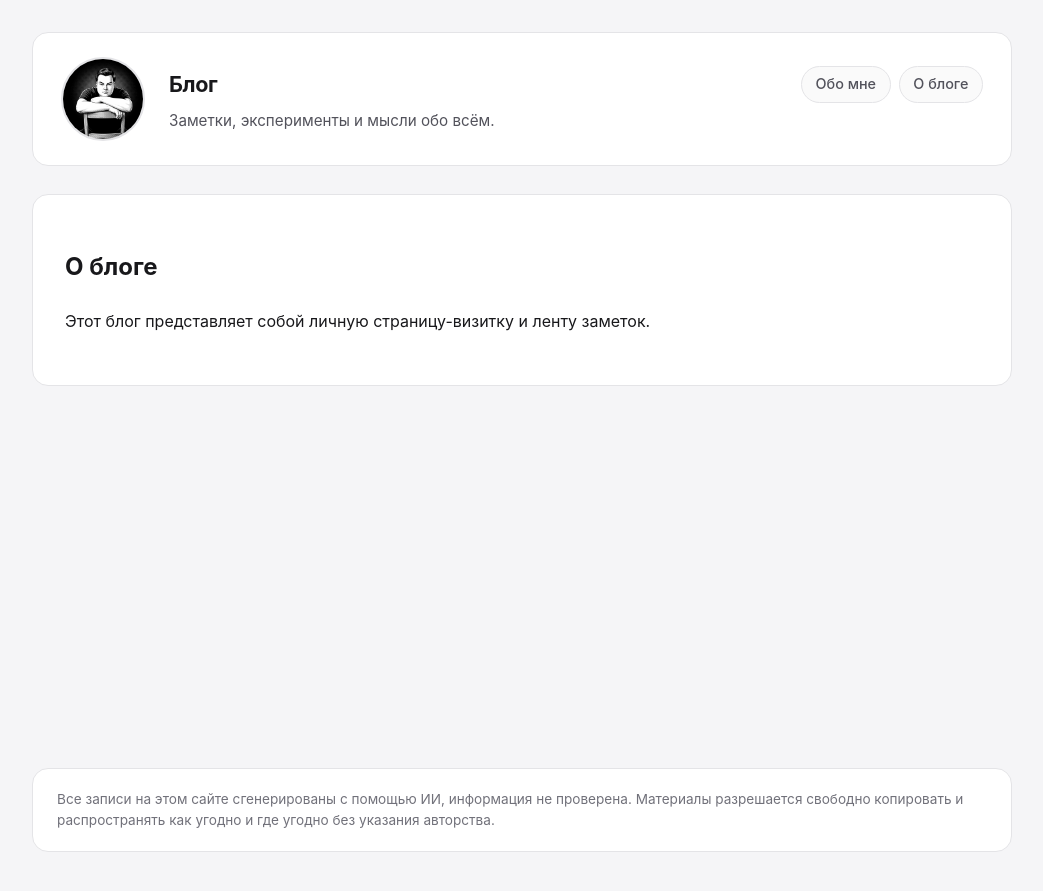
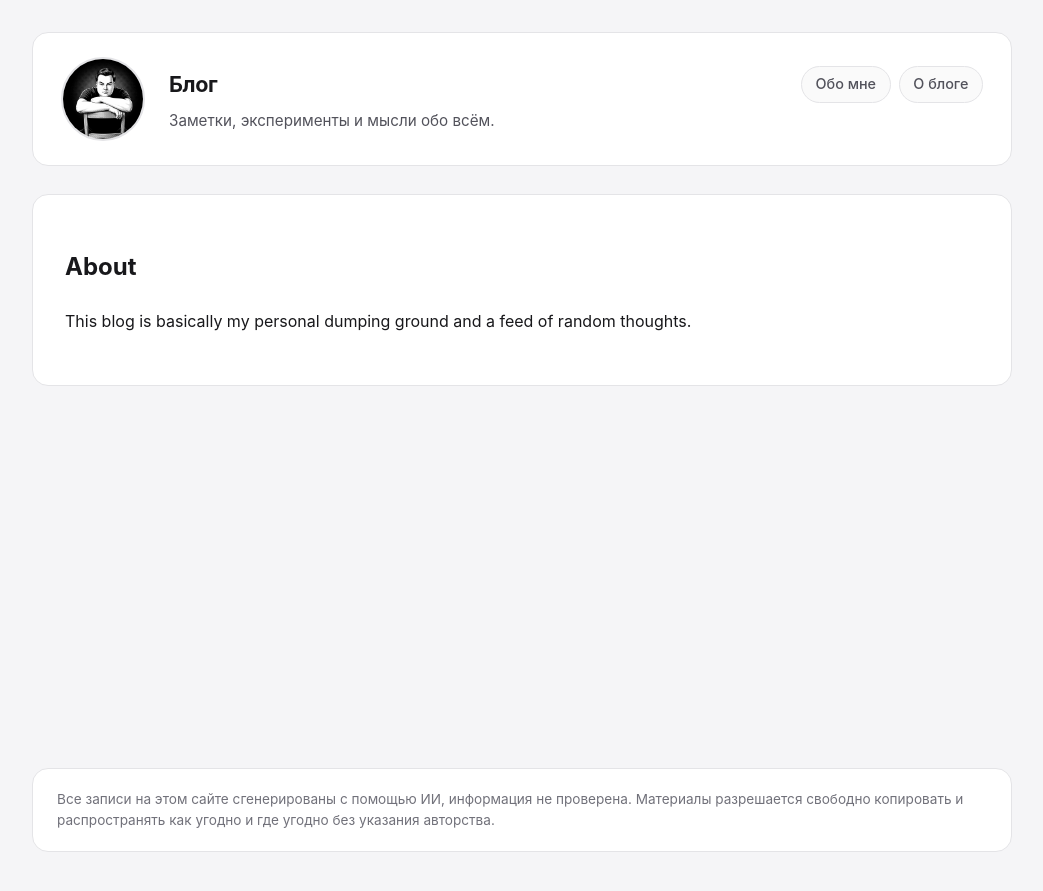
Before and after one commit to mudaczok/mudaczok.github.io, a Jekyll site: the page built from about.md, in a window 1280 px wide. Shown: the top 891 px of the page, without its empty margins (118-1161 px from the left). Built offline with Jekyll 4.4.1, drawn with Linux system fonts in a browser that asks for light colours.

Commit message:
Update Страницы “about”

```diff
--- a/about.md
+++ b/about.md
@@ -1,6 +1,7 @@
 ---
 layout: page
-title: О блоге
+title: About
 permalink: /about/
 ---
-Этот блог представляет собой личную страницу-визитку и ленту заметок.
+
+This blog is basically my personal dumping ground and a feed of random thoughts.
```
